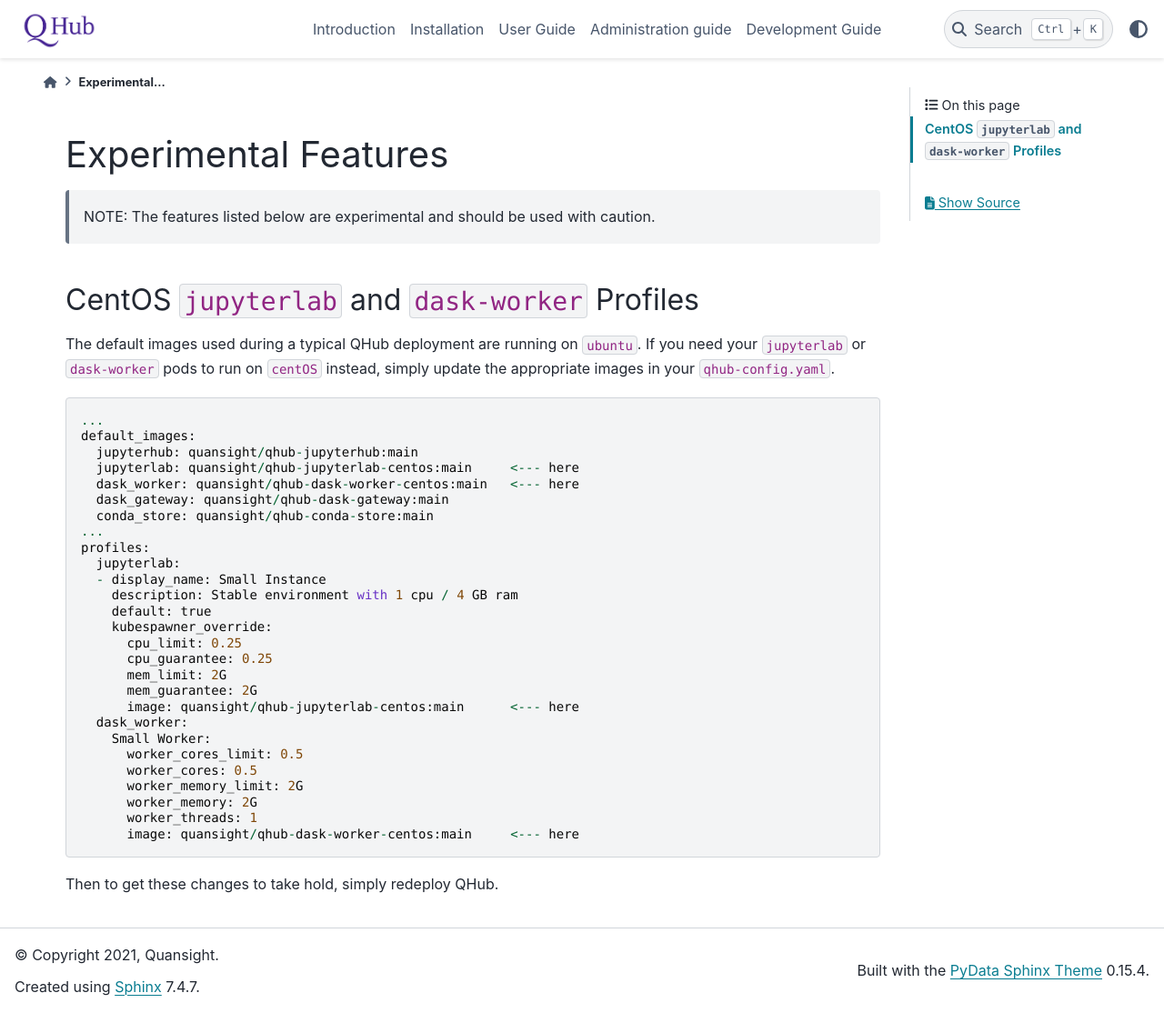
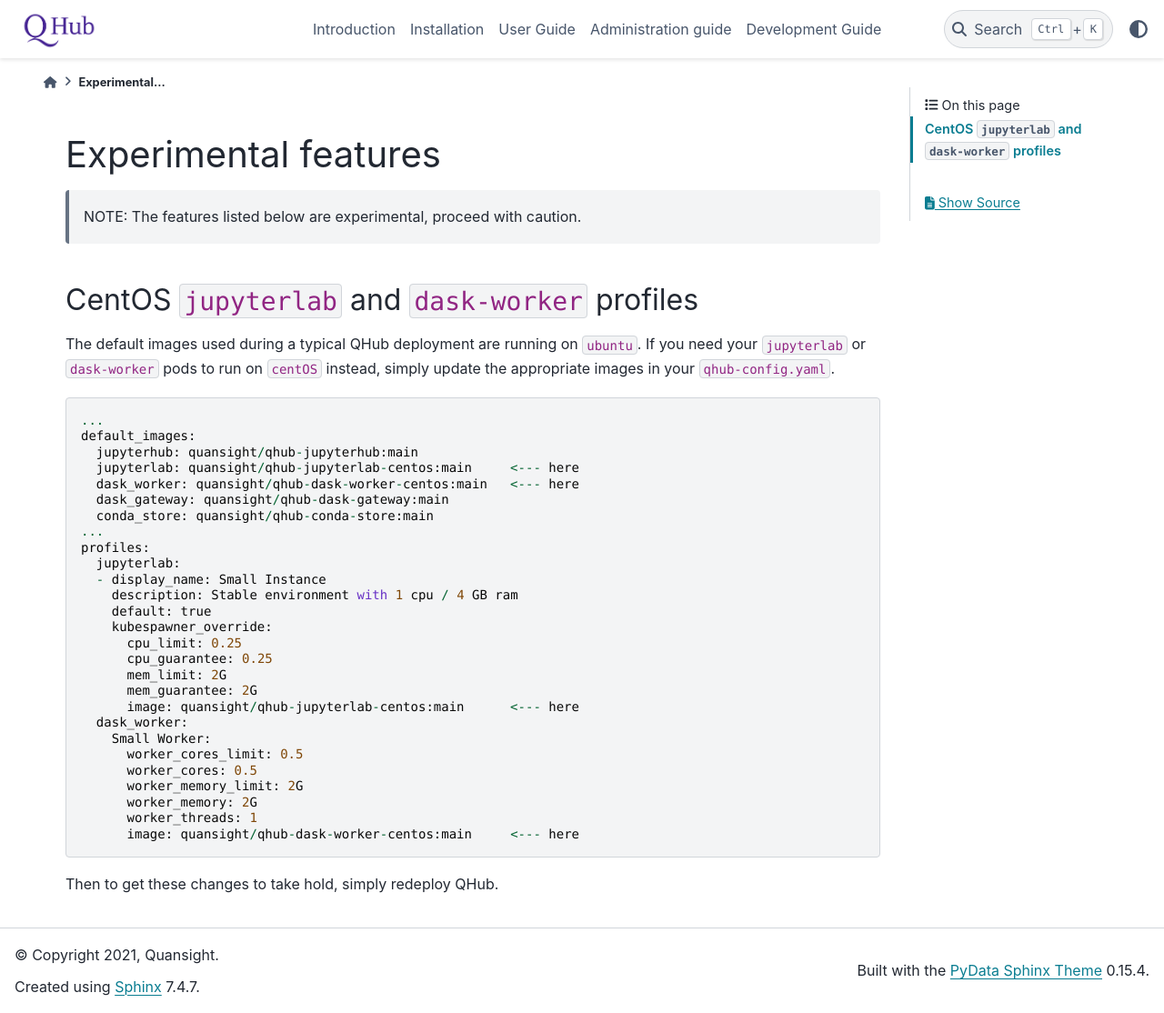
Before and after one commit to nebari-dev/nebari, a Sphinx documentation site: the page built from docs/source/user_guide/experimental.md, in a window 1280 px wide and 1114 px high. Shown: the whole window at 91% size. Built offline with Sphinx 7.4.7 and the PyData theme 0.15.4, drawn with Linux system fonts in a browser that asks for light colours.

Commit message:
Fix vale warnings

```diff
--- a/docs/source/user_guide/experimental.md
+++ b/docs/source/user_guide/experimental.md
@@ -1,9 +1,9 @@
-# Experimental Features
+# Experimental features
 
-> NOTE: The features listed below are experimental and should be used with caution.
+> NOTE: The features listed below are experimental, proceed with caution.
 
 
-## CentOS `jupyterlab` and `dask-worker` Profiles
+## CentOS `jupyterlab` and `dask-worker` profiles
 
 The default images used during a typical QHub deployment are running on `ubuntu`. If you need your `jupyterlab` or `dask-worker` pods to run on `centOS` instead, simply update the appropriate images in your `qhub-config.yaml`.
 
```
